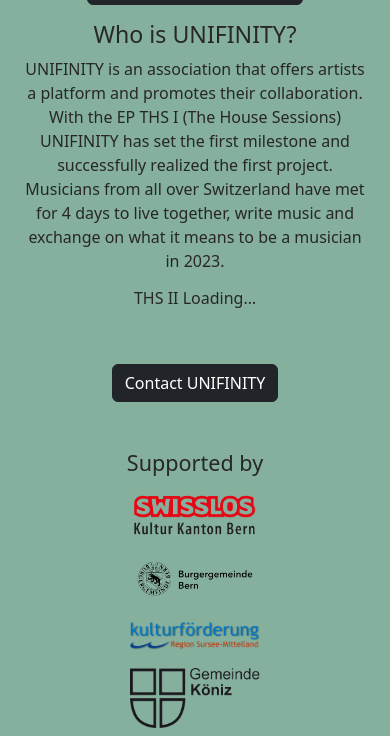
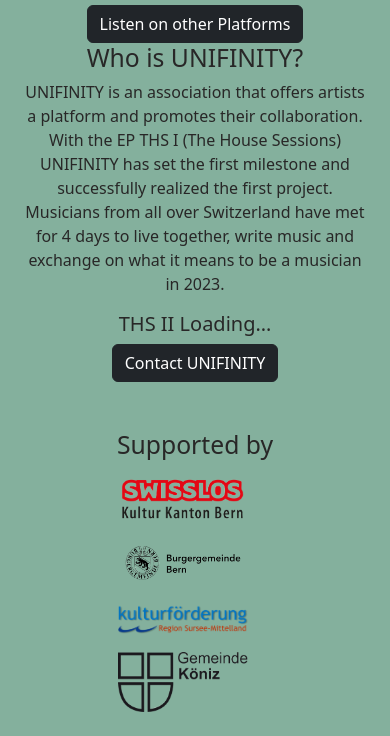
Before and after one commit to codian40V3/UNIFINITY-Webpage, a Flask app: page / in a window 390 px wide. Shown: the part 847-1583 px from the top of the page. After the commit the page ends 1559 px from the top, so only its background shows below. Run offline with Flask 3, Linux system fonts and the light colour scheme; parts of the project's set-up code (start-up, migrations or seed data) failed here and were passed over.

Commit message:
UNIFINITY WEBSITE 1.0

```diff
--- a/templates/home.html
+++ b/templates/home.html
@@ -60,23 +60,24 @@
 
         <!-- Listen to... -->
         <div class="col-lg">
-          <iframe style="border-radius:12px" src="https://open.spotify.com/embed/artist/6iQ4HcXUk850tkb2eiIPgI?utm_source=generator&theme=0" width="50%" height="152" allowfullscreen="" allow="autoplay; clipboard-write; encrypted-media; fullscreen; picture-in-picture" loading="lazy"></iframe>
-          <p><a type="button" href="https://song.link/kubyina" class="btn btn-dark" target="_blank">Listen on other Platforms</a></p>
+          <h2>Listen to THS I</h2>
+          <iframe style="border-radius:12px" src="https://open.spotify.com/embed/artist/6iQ4HcXUk850tkb2eiIPgI?utm_source=generator&theme=0" width="70%" height="152" allowfullscreen="" allow="autoplay; clipboard-write; encrypted-media; fullscreen; picture-in-picture" loading="lazy"></iframe>
+          <div class="mt-sm-4"><a href="https://album.link/THSi" target="_blank"><div type="button btn-primary mt-sm-5" class="btn btn-dark">Listen on other Platforms</div></a></div>
         </div>
 
         <!-- Bio & Contact Form -->
         <div class="col-lg text-center">
 
             <!-- Bio -->
-        <div class="row"><h3>Who is UNIFINITY?</h3></div>
+            <div class="row"><h2>Who is UNIFINITY?</h2></div>
             <div class="row">
-          <p>UNIFINITY is an association that offers artists a platform and promotes their collaboration. With the EP THS I (The House Sessions) UNIFINITY has set the first milestone and successfully realized the first project. Musicians from all over Switzerland have met for 4 days to live together, write music and exchange on what it means to be a musician in 2023.</p><h6>THS II Loading…</h6>
+              <p>UNIFINITY is an association that offers artists a platform and promotes their collaboration. With the EP THS I (The House Sessions) UNIFINITY has set the first milestone and successfully realized the first project. Musicians from all over Switzerland have met for 4 days to live together, write music and exchange on what it means to be a musician in 2023.</p><h5>THS II Loading…</h5>
             </div>
 
             <!-- Contact Form -->
             <div class="row">
                 <div class="col">
-              <div class="mt-5">
+                  <div class="mt-lg-3">
 
                     <!-- Contact From Button  -->
                     <button type="button" class="btn btn-dark" data-bs-toggle="modal" data-bs-target="#staticBackdrop">
@@ -91,7 +92,7 @@
                             <h1 class="modal-title fs-5" id="staticBackdropLabel">Contact UNIFINITY</h1>
                             <button type="button" class="btn-close" data-bs-dismiss="modal" aria-label="Close"></button>
                           </div>
-                      <form name="contact" role="form" method="POST" action="/contact">
+                          <form name="contact" role="form" method="POST" action="/sent">
                             <div class="modal-body">
                               <div class="form-group">
                                 <label for="Email" class="form-label"></label>
@@ -119,17 +120,17 @@
               </div>
             </div>
       </div>
-    </div>
 
       <!-- Support Institutions -->
       <div class="row">
-      <div class="col mt-5 text-center"><h4>Supported by</h4></div>
+        <div class="col mt-5 text-center"><h2>Supported by</h2></div>
+        <div class="row justify-content-md-center">
+          <div class="col-lg-2 text-center"><img class="mx-0 my-lg-5 my-2" style="width: 130px;" src="/static/SL_KtBE_Kultur_d_4f.png" alt=""></div>
+          <div class="col-lg-2 text-center"><img class="mx-0 my-lg-5 my-2" style="width: 130px;" src="/static/BGB_Logo_Screen_L_1.png" alt=""></div>
+          <div class="col-lg-2 text-center"><img class="mx-0 my-lg-5 my-2" style="width: 130px;" src="/static/kultur-sursee-mittelland.png" alt=""></div>
+          <div class="col-lg-2 text-center"><img class="mx-0 my-lg-5 my-2" style="width: 130px;" src="/static/160526_logo.png" alt=""></div>
         </div>
-    <div class="row justify-content-md-center">
-      <div class="col-lg-2 text-center"><img class="mx-0 my-md-5 my-2" style="width: 130px;" src="/static/SL_KtBE_Kultur_d_4f.png" alt=""></div>
-      <div class="col-lg-2 text-center"><img class="mx-0 my-md-5 my-2" style="width: 130px;" src="/static/BGB_Logo_Screen_L_1.png" alt=""></div>
-      <div class="col-lg-2 text-center"><img class="mx-0 my-md-5 my-2" style="width: 130px;" src="/static/kultur-sursee-mittelland.png" alt=""></div>
-      <div class="col-lg-2 text-center"><img class="mx-0 my-md-5 my-2" style="width: 130px;" src="/static/160526_logo.png" alt=""></div>
+      </div>
     </div>
   </div>
   <script src="https://cdn.jsdelivr.net/npm/bootstrap@5.3.2/dist/js/bootstrap.bundle.min.js" integrity="sha384-C6RzsynM9kWDrMNeT87bh95OGNyZPhcTNXj1NW7RuBCsyN/o0jlpcV8Qyq46cDfL" crossorigin="anonymous"></script>
--- a/webpage.py
+++ b/webpage.py
@@ -1,8 +1,12 @@
 import os
 from flask import Flask, render_template, send_from_directory, request
 from flask_mail import Mail, Message
-from config import sender_mail_username, sender_mail_password, recipient_mail_username
 
+from dotenv import dotenv_values
+
+
+config = dotenv_values(".env")
+config_list = [config]
 
 app = Flask(__name__)
 
@@ -10,8 +14,8 @@
 app.config["MAIL_PORT"] = 465
 app.config["MAIL_USE_TLS"] = False
 app.config["MAIL_USE_SSL"] = True
-app.config["MAIL_USERNAME"] = sender_mail_username
-app.config["MAIL_PASSWORD"] = sender_mail_password
+app.config["MAIL_USERNAME"] = config["sender_mail_username"]
+app.config["MAIL_PASSWORD"] = config["sender_mail_password"]
 
 
 mail = Mail(app)
@@ -22,16 +26,17 @@
     return render_template("home.html")
 
 
-@app.route("/contact", methods=["GET", "POST"])
+@app.route("/sent", methods=["GET", "POST"])
 def contact():
     if request.method == "POST":
         email = request.form.get("email")
         subject = request.form.get("subject")
         message = request.form.get("message")
 
-        msg = Message(sender=sender_mail_username, recipients=recipient_mail_username,
-                      subject="UNIFINITY Contact Form submission", body=f"Email: {email}\nSubject: {subject}"
-                                                                        f"\n\n{message}")
+        msg = Message(sender=config.get("sender_mail_username"),
+                      recipients=[config.get("recipient_mail_username")],
+                      subject="UNIFINITY Contact Form submission",
+                      body=f"Email: {email}\nSubject: {subject}\n\n{message}")
         mail.send(msg)
     return render_template("contact.html")
 
```
Also changed, not shown: templates/scratch.html (deleted, +0 -19 lines), templates/sent.html (deleted, +0 -45 lines), 1 other file. Lines whose indentation alone changed are shown as unchanged.
